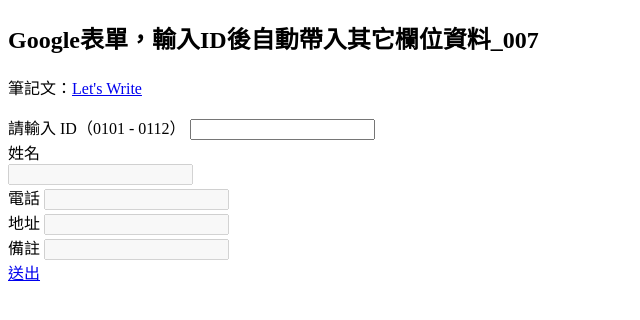
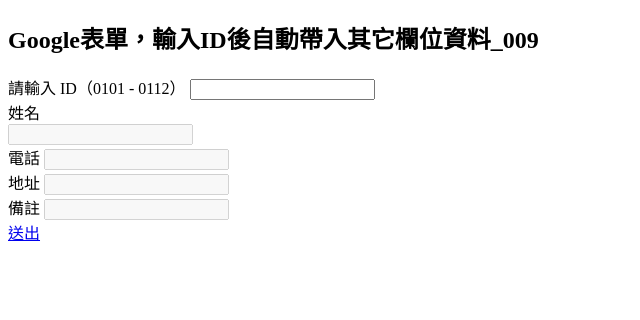
Before and after one commit to Tamama2024/fgmm2, a plain HTML site: page lgfid/index.html in a window 1280 px wide. Shown: the whole page, without its empty margins (0-640 px from the left). Drawn offline with nearby package versions, Linux system fonts and the light colour scheme.

Commit message:
Update index.html

```diff
--- a/lgfid/index.html
+++ b/lgfid/index.html
@@ -22,8 +22,8 @@
 
       <section class="form w-640">
         <div class="text-center">
-          <h1>Google表單，輸入ID後自動帶入其它欄位資料_007</h1>
-          <p>筆記文：<a href="https://letswrite.tw/google-forms-id-data/" target="_blank">Let's Write</a></p>
+          <h1>Google表單，輸入ID後自動帶入其它欄位資料_009</h1>
+
         </div>
         <div class="form-group">
           <label for="main_id">請輸入 ID（0101 - 0112）</label>
@@ -34,12 +34,7 @@
             <div class="form-group">
               <label for="name">姓名</label>
               <div class="prepend">
-                <div class="pre male" v-if="person.gender == '男'">
 
-                </div>
-                <div class="pre female" v-if="person.gender == '女'">
-
-                </div>
                 <input class="form-control" id="name" type="text" v-model="person.name" disabled="disabled"/>
               </div>
             </div>
```
